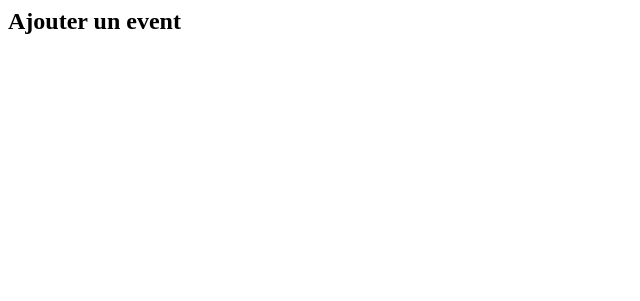
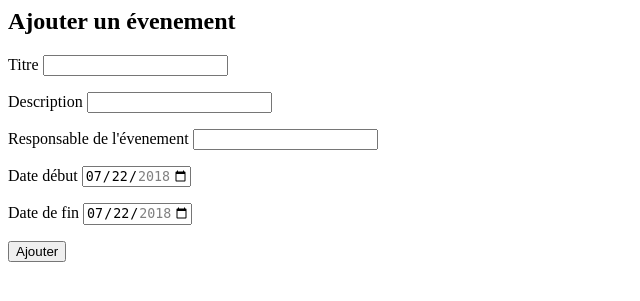
Before and after one commit to ForrayGabriel/INFO642_entretien, a PHP site: page /add.php?r=event/add_event in a window 1280 px wide. Shown: the top 301 px of the page, without its empty margins (0-640 px from the left). Run offline with PHP 8.4, Linux system fonts and the light colour scheme; data that the repository does not hold is empty.

Commit message:
Add form add event

```diff
--- a/view/event/add.php
+++ b/view/event/add.php
@@ -1,2 +1,33 @@
+<h2> Ajouter un évenement </h2>
 
-<h2>Ajouter un event</h2>
+
+<?php
+	print_r($data['internaluser']);
+?>
+
+<form action='?r=event/add_event' method='post'>
+	<p>
+		Titre
+		<input name='title_event'/>
+	</p>
+	<p>
+		Description
+		<input name='description_event'/>
+	</p>
+	<p>
+		Responsable de l'évenement
+		<input name=''/>
+	</p>
+	<p>
+		Date début
+		<input type="date" name="data_start" value="2018-07-22" min="2018-01-01" max="2018-12-31">
+	</p>
+	<p>
+		Date de fin
+		<input type="date" name="data_start" value="2018-07-22" min="2018-01-01" max="2018-12-31">
+	</p>
+	<p>
+		<input type='submit' value='Ajouter'/>
+	</p>
+
+</form>
--- a/view/event/error.php
+++ /dev/null
@@ -1 +0,0 @@
-Errooorrrr
```
